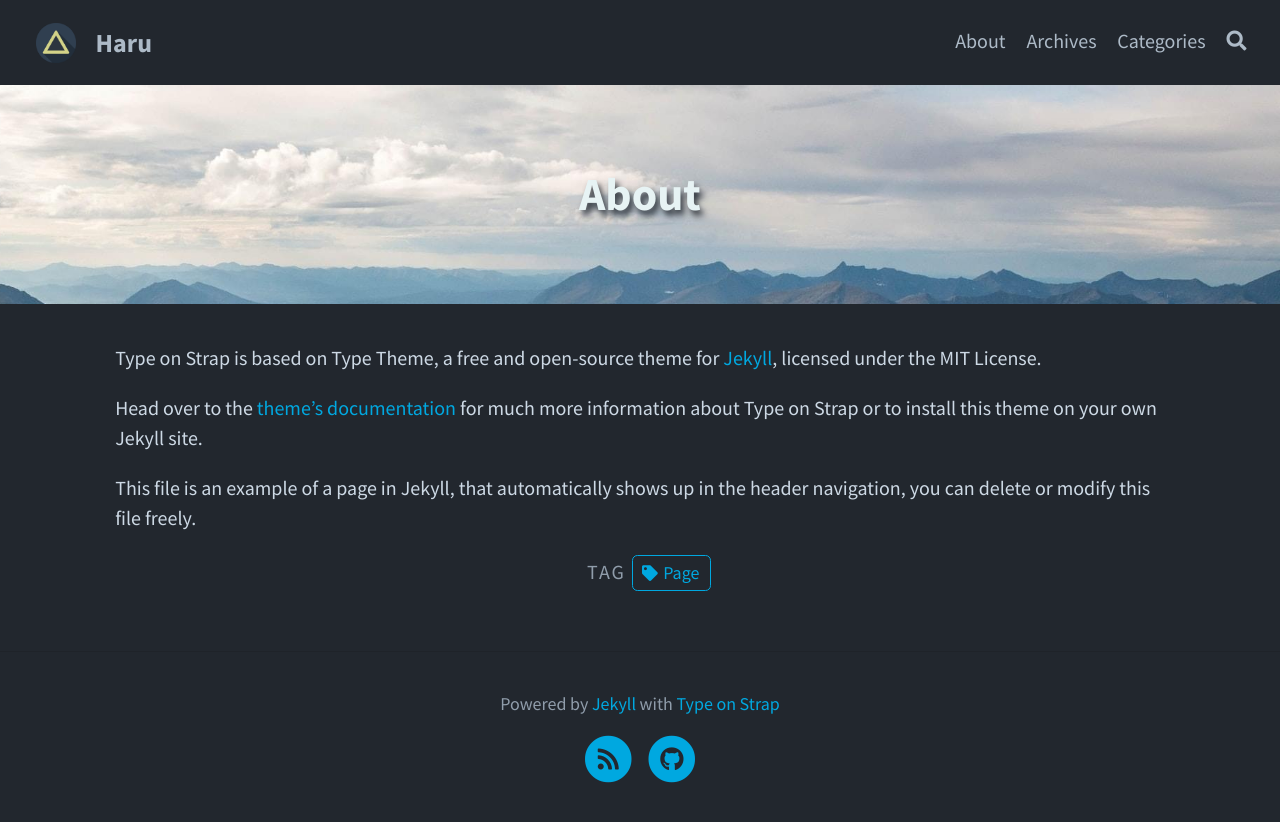
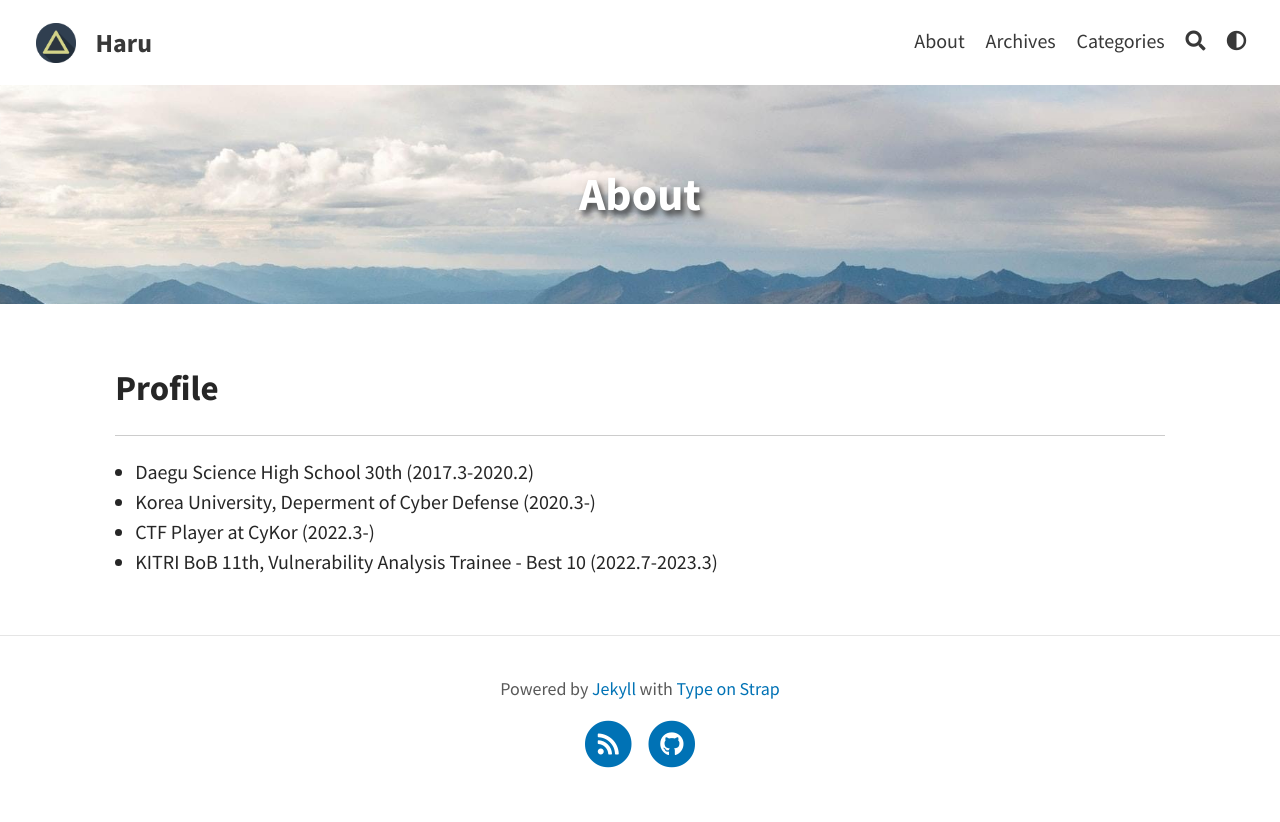
Before and after one commit to hareh4ru/hareh4ru.github.io, a Jekyll site: the page built from pages/about.md, in a window 1280 px wide. Shown: the top 822 px of the page. Built offline with Jekyll 4.4.1, drawn with Linux system fonts in a browser that asks for light colours; a script that is not in the unit is left out.

Commit message:
edit about

```diff
--- a/_config.yml
+++ b/_config.yml
@@ -27,7 +27,7 @@ katex: true                                             # Enable if using math m
 mermaid: default                                        # Enable mermaid-js for diagrams, use theme: base, forest, dark, default, neutral
 google_analytics:                                       # Tracking ID, e.g. "UA-000000-01"
 cookie_consent: false                                   # To respect the usage of cookies
-color_theme: dark                                       # auto, dark or light
+color_theme: auto                                       # auto, dark or light
 
 # Comments
 comments:
--- a/pages/about.md
+++ b/pages/about.md
@@ -3,11 +3,11 @@ layout: page
 title: About
 permalink: /about/
 feature-img: "assets/img/pexels/travel.jpeg"
-tags: [Page]
 ---
 
-Type on Strap is based on Type Theme, a free and open-source theme for [Jekyll](http://jekyllrb.com/), licensed under the MIT License.
-
-Head over to the [theme's documentation](https://github.io/sylhare/Type-on-Strap) for much more information about Type on Strap or to install this theme on your own Jekyll site.
-
-This file is an example of a page in Jekyll, that automatically shows up in the header navigation, you can delete or modify this file freely.
+## Profile
+---
+- Daegu Science High School 30th (2017.3-2020.2)
+- Korea University, Deperment of Cyber Defense (2020.3-)
+- CTF Player at CyKor (2022.3-)
+- KITRI BoB 11th, Vulnerability Analysis Trainee - Best 10 (2022.7-2023.3)
```
